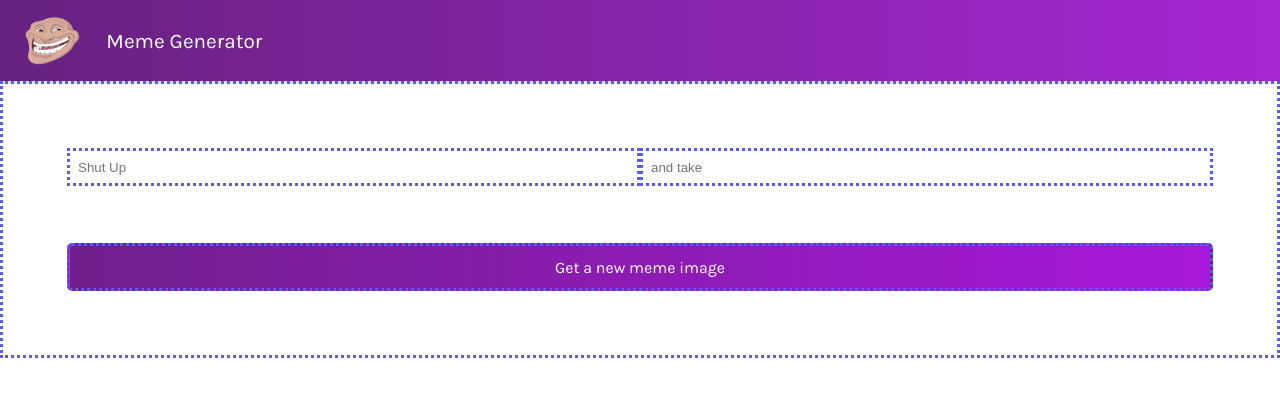
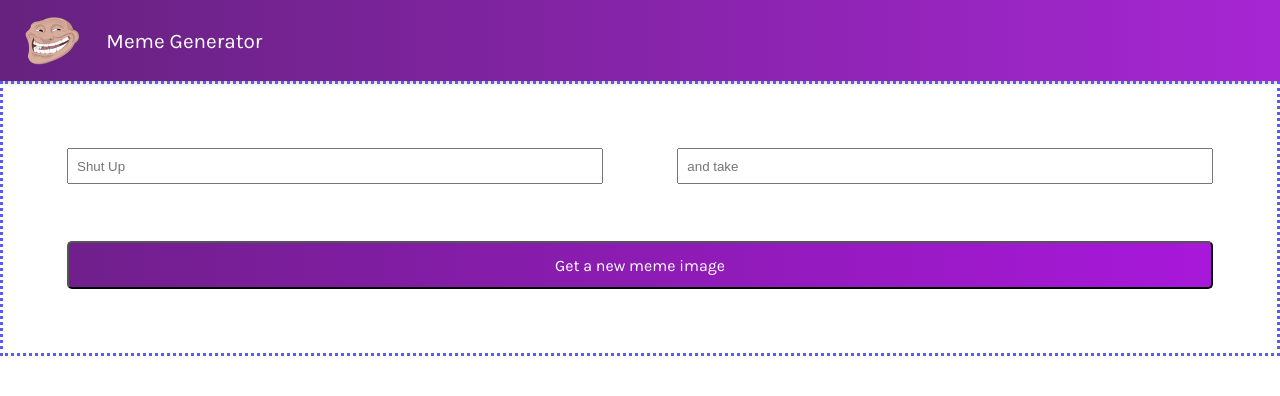
Before and after one commit to yuriy-bolotnyy/meme-gen, a React (Vite) app: page / in a window 1280 px wide. Shown: the top 396 px of the page. Built offline with nearby package versions, Linux system fonts and the light colour scheme.

Commit message:
Refactor input form

```diff
--- a/src/components/Meme.css
+++ b/src/components/Meme.css
@@ -1,27 +1,24 @@
 .inputForm {
     border: 3px dotted rgb(90, 90, 245);
     padding: 5%;
-    display: flex;
-    /* flex-direction: column; */
-    /* justify-content: space-between;
-    align-content: space-between; */
-    flex-wrap: wrap;
 }
 
 .inputForm *{
-    border: 3px dotted rgb(90, 90, 245);
+    /* border: 3px dotted rgb(90, 90, 245); */
     /* flex-grow: 1; */
 }
 
+.textInputContainer {
+    width: 100%;
+    display: flex;
+    justify-content: space-between;
+}
+
 .inputForm input {
-    /* margin: 0% 5%; */
-    /* width: 47%; */
+    /* flex-basis: 45%; */
+    width: 45%;
     height: 2rem;
     padding: 0% 0.5rem;
-    /* flex-basis: 47%; */
-    /* flex-shrink: 1; */
-    flex-grow: 1;
-    /* align-self: stretch; */
 }
 
 .inputForm>button {
@@ -36,8 +33,4 @@
     width: 100%;
     height: 3rem;
     margin: 5% 0% 0%;
-    /* align-self: stretch; */
-    /* flex-grow: 6; */
-    /* flex-grow:0; */
-    /* flex-basis:100%; */
 }
--- a/src/components/Meme.jsx
+++ b/src/components/Meme.jsx
@@ -4,9 +4,11 @@ import "./Meme.css"
 const Meme = () => {
     return (
         <div className="inputForm">
-            <input className="header" type="text" placeholder="Shut Up"/>
-            <input className="footer" type="text" placeholder="and take"/>
-            <button>Get a new meme image</button>
+            <div className="textInputContainer">
+                <input className="header" type="text" placeholder="Shut Up"/>
+                <input className="footer" type="text" placeholder="and take"/>
+            </div>
+                <button>Get a new meme image</button>
         </div>
     )
 }
```
